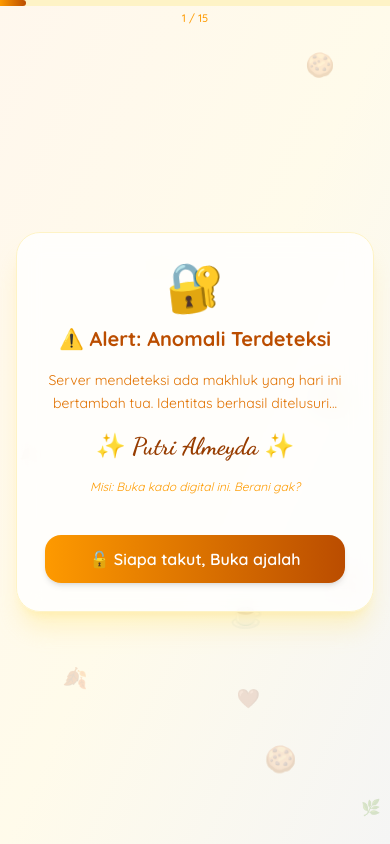
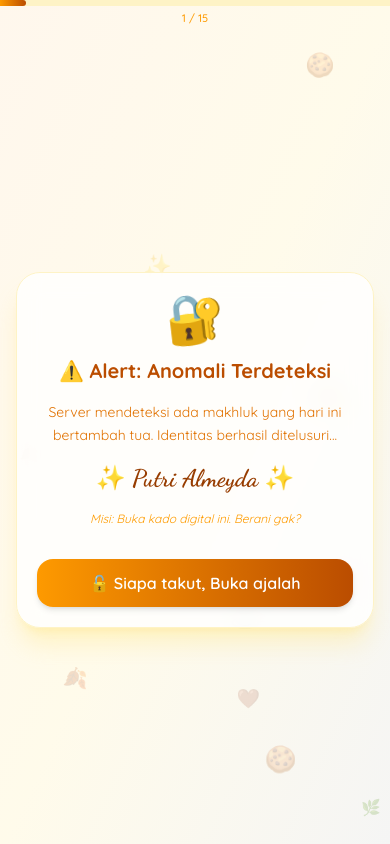
Before and after one commit to muhammadrizki7941/ultah-putri, a React (Vite) app: page / in a window 390 px wide. Built offline with nearby package versions, Linux system fonts and the light colour scheme.

Commit message:
mobile responsive fix

```diff
--- a/src/BirthdayPutri.jsx
+++ b/src/BirthdayPutri.jsx
@@ -19,8 +19,8 @@ function RunawayButton({ label, onCaught }) {
 
   const runAway = useCallback(() => {
     setAttempts((a) => a + 1)
-    const maxX = 200
-    const maxY = 180
+    const maxX = 160
+    const maxY = 120
     setPos({
       x: (Math.random() - 0.5) * maxX,
       y: (Math.random() - 0.5) * maxY,
@@ -38,7 +38,7 @@ function RunawayButton({ label, onCaught }) {
   }
 
   return (
-    <div ref={containerRef} className="relative flex flex-col items-center justify-center h-48">
+    <div ref={containerRef} className="relative flex flex-col items-center justify-center h-40 sm:h-48">
       {!caught ? (
         <>
           <p className="text-sm text-amber-500 mb-2">
@@ -136,7 +136,7 @@ function SceneCard({ children }) {
       exit={{ opacity: 0, y: -40, scale: 0.95 }}
       transition={{ duration: 0.5, ease: 'easeInOut' }}
       className="relative w-full max-w-md mx-auto bg-white/80 backdrop-blur-md
-                 rounded-3xl shadow-xl shadow-amber-200/40 p-7 md:p-9
+                 rounded-3xl shadow-xl shadow-amber-200/40 p-5 sm:p-7 md:p-9
                  border border-amber-100 z-10"
     >
       {children}
@@ -149,7 +149,7 @@ function NextBtn({ onClick, label = 'Lanjut →' }) {
   return (
     <button
       onClick={onClick}
-      className="mt-6 w-full py-3 bg-gradient-to-r from-amber-500 to-amber-700
+      className="mt-4 sm:mt-6 w-full py-3 bg-gradient-to-r from-amber-500 to-amber-700
                  text-white rounded-2xl font-semibold shadow-md hover:shadow-lg
                  hover:scale-[1.02] active:scale-[0.98] transition-all duration-200 cursor-pointer"
     >
@@ -246,7 +246,7 @@ export default function BirthdayPutri() {
           <SceneCard key="s1">
             <div className="text-center space-y-4">
               {/* === Area animasi Putri cek ruangan === */}
-              <div className="relative h-44 w-full overflow-hidden rounded-2xl bg-gradient-to-b from-amber-50 to-orange-50 border border-amber-100">
+              <div className="relative h-36 sm:h-44 w-full overflow-hidden rounded-2xl bg-gradient-to-b from-amber-50 to-orange-50 border border-amber-100">
 
                 {/* Jendela kiri */}
                 <div className="absolute left-3 top-3">
@@ -342,7 +342,7 @@ export default function BirthdayPutri() {
                 <motion.img
                   src="/putri-head.png"
                   alt="Putri celingukan"
-                  className="absolute w-24 h-24 object-contain drop-shadow-lg"
+                  className="absolute w-16 h-16 sm:w-24 sm:h-24 object-contain drop-shadow-lg"
                   style={{ left: 'calc(50% - 32px)', top: 'calc(50% - 24px)' }}
                   animate={{
                     x:      [0,  -55,  -55,  0,   55,   55,  0,    0,   0],
@@ -376,7 +376,7 @@ export default function BirthdayPutri() {
                 Sebelum lanjut, pastiin dulu beberapa hal ya:
               </motion.p>
 
-              <div className="space-y-2 text-left">
+              <div className="space-y-1.5 sm:space-y-2 text-left">
                 {prepItems.map((item, i) => (
                   <motion.div
                     key={i}
@@ -385,7 +385,7 @@ export default function BirthdayPutri() {
                     transition={{ delay: 1.2 + i * 1.2, duration: 0.5 }}
                     className="overflow-hidden"
                   >
-                    <p className="bg-amber-50 border border-amber-100 rounded-xl p-3 text-amber-800 text-sm">
+                    <p className="bg-amber-50 border border-amber-100 rounded-xl p-2.5 sm:p-3 text-amber-800 text-xs sm:text-sm">
                       {item.split('').map((char, ci) => (
                         <motion.span
                           key={ci}
@@ -523,7 +523,7 @@ export default function BirthdayPutri() {
               <p className="text-xs text-amber-500 italic mb-2">
                 *jangan baper ya, ini bentuk perhatian 😌*
               </p>
-              <div className="space-y-3 text-left">
+              <div className="space-y-2 sm:space-y-3 text-left">
                 {[
                   '🤫 Pendiem banget. Kadang aku bingung, ini lagi oke atau lagi ngambek.',
                   '😶 Kalau ngambek? Diem. Gak ngomong. Tapi auranya terasa se-ruangan.',
@@ -538,7 +538,7 @@ export default function BirthdayPutri() {
                     initial={{ opacity: 0, x: -20 }}
                     animate={{ opacity: 1, x: 0 }}
                     transition={{ delay: i * 0.3 }}
-                    className="text-sm text-amber-800 bg-amber-50 p-3 rounded-xl border border-amber-100"
+                    className="text-xs sm:text-sm text-amber-800 bg-amber-50 p-2.5 sm:p-3 rounded-xl border border-amber-100"
                   >
                     {roast}
                   </motion.p>
@@ -582,7 +582,7 @@ export default function BirthdayPutri() {
               <h2 className="text-lg font-bold text-amber-700">
                 Kode Receh buat Putri
               </h2>
-              <div className="space-y-3">
+              <div className="space-y-2 sm:space-y-3">
                 {[
                   { code: 'const putri = "irreplaceable"', desc: 'Kamu itu const — mau di-overwrite juga gak bisa ✋' },
                   { code: 'while(true) { kepikiran(putri); }', desc: 'Infinite loop. Gak ada break-nya. Gak ngerti kenapa 🔁' },
@@ -595,10 +595,10 @@ export default function BirthdayPutri() {
                     initial={{ opacity: 0, y: 15 }}
                     animate={{ opacity: 1, y: 0 }}
                     transition={{ delay: i * 0.35 }}
-                    className="bg-gray-900 rounded-xl p-3 text-left"
+                    className="bg-gray-900 rounded-xl p-2.5 sm:p-3 text-left"
                   >
-                    <code className="text-green-400 text-xs font-mono">{g.code}</code>
-                    <p className="text-amber-400 text-xs mt-1">{g.desc}</p>
+                    <code className="text-green-400 text-[11px] sm:text-xs font-mono">{g.code}</code>
+                    <p className="text-amber-400 text-[11px] sm:text-xs mt-1">{g.desc}</p>
                   </motion.div>
                 ))}
               </div>
@@ -677,14 +677,14 @@ export default function BirthdayPutri() {
                 <img
                   src={photo.src}
                   alt={`Kenangan ${photoIdx + 1}`}
-                  className="w-full h-56 object-cover rounded-2xl border-4 border-amber-200 shadow-md"
+                  className="w-full h-44 sm:h-56 object-cover rounded-2xl border-4 border-amber-200 shadow-md"
                   onError={(e) => {
                     e.target.style.display = 'none'
                     e.target.nextElementSibling.style.display = 'flex'
                   }}
                 />
                 <div
-                  className="hidden w-full h-56 bg-gradient-to-br from-amber-100 to-amber-100
+                  className="hidden w-full h-44 sm:h-56 bg-gradient-to-br from-amber-100 to-amber-100
                               rounded-2xl border-4 border-amber-200 shadow-md items-center justify-center"
                 >
                   <p className="text-amber-500 text-sm">📷 Taruh foto di /public/foto{photoIdx + 1}.jpg</p>
@@ -705,7 +705,7 @@ export default function BirthdayPutri() {
               {photoIdx < photos.length - 1 ? (
                 <button
                   onClick={() => setPhotoIdx((p) => p + 1)}
-                  className="mt-6 w-full py-3 bg-gradient-to-r from-amber-500 to-amber-700
+                  className="mt-4 sm:mt-6 w-full py-3 bg-gradient-to-r from-amber-500 to-amber-700
                              text-white rounded-2xl font-semibold shadow-md hover:shadow-lg
                              hover:scale-[1.02] active:scale-[0.98] transition-all duration-200 cursor-pointer"
                 >
@@ -888,7 +888,7 @@ export default function BirthdayPutri() {
                 🎂
               </motion.p>
               <h2 className="text-2xl font-bold text-amber-800 font-[Dancing_Script]">
-                Happy Birthday, Putri
+                Barakallah Fi Umrik, Putri
               </h2>
               <h3 className="text-xl font-bold text-amber-700">
                 Putri Almeyda 🎉
@@ -1001,7 +1001,8 @@ export default function BirthdayPutri() {
 
   return (
     <div className="min-h-screen min-h-dvh bg-gradient-to-br from-orange-50 via-amber-50 to-stone-100
-                    flex items-center justify-center p-4 relative overflow-hidden">
+                    flex items-start sm:items-center justify-center px-4 pt-14 pb-24 pb-safe
+                    relative overflow-x-hidden">
       {/* Background hearts */}
       <FloatingHearts />
 
@@ -1009,9 +1010,11 @@ export default function BirthdayPutri() {
       <ProgressBar current={scene} total={TOTAL_SCENES} />
 
       {/* Scene content */}
-      <AnimatePresence mode="wait">
-        {renderScene()}
-      </AnimatePresence>
+      <div className="w-full my-auto">
+        <AnimatePresence mode="wait">
+          {renderScene()}
+        </AnimatePresence>
+      </div>
     </div>
   )
 }
--- a/src/index.css
+++ b/src/index.css
@@ -13,8 +13,15 @@ html {
 
 body {
   font-family: 'Quicksand', sans-serif;
-  overflow: hidden;
-  overscroll-behavior: none;
+  overflow-x: hidden;
+  overflow-y: auto;
+  overscroll-behavior-x: none;
+  -webkit-overflow-scrolling: touch;
+}
+
+/* Safe area padding for notch/home indicator */
+.pb-safe {
+  padding-bottom: env(safe-area-inset-bottom, 16px);
 }
 
 /* Animasi floating */
```
Also changed, not shown: index.html (+1 -1 lines), 1 other file (tests, documents, lock files or other folders).
